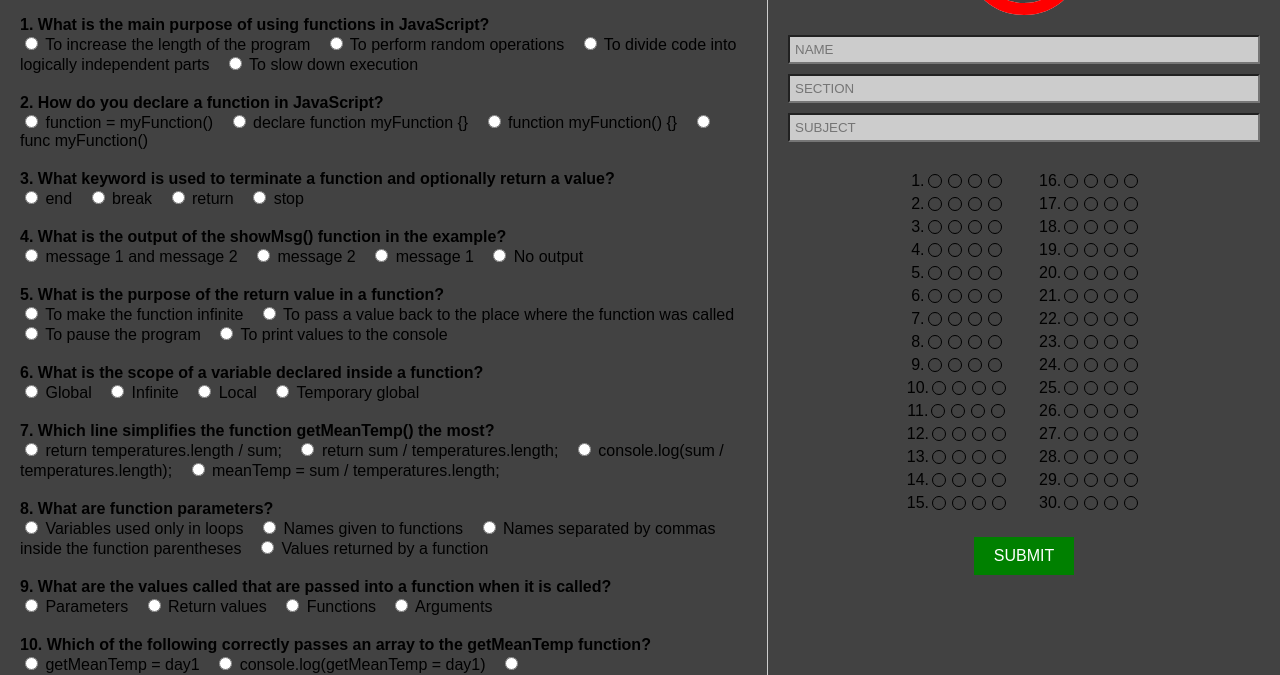
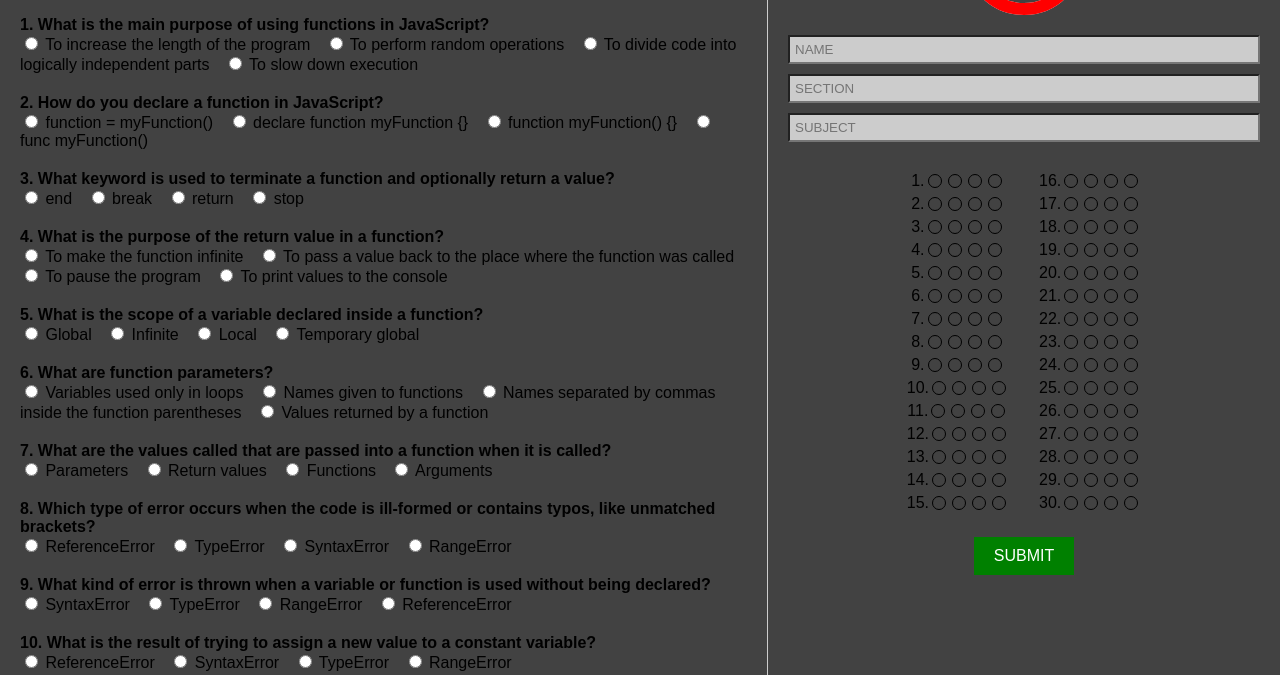
Before and after one commit to GG-STIFrvw/reviewers2, a plain HTML site: page websys.html in a window 1280 px wide. Shown: the part 125-800 px from the top of the page. Drawn offline with Linux system fonts and the light colour scheme.

Commit message:
updated the questions in websys html

```diff
--- a/websys.html
+++ b/websys.html
@@ -175,11 +175,6 @@ const questions = [
     answer: "c"
   },
   {
-    question: "What is the output of the showMsg() function in the example?",
-    choices: { a: "message 1 and message 2", b: "message 2", c: "message 1", d: "No output" },
-    answer: "c"
-  },
-  {
     question: "What is the purpose of the return value in a function?",
     choices: { a: "To make the function infinite", b: "To pass a value back to the place where the function was called", c: "To pause the program", d: "To print values to the console" },
     answer: "b"
@@ -190,11 +185,6 @@ const questions = [
     answer: "c"
   },
   {
-    question: "Which line simplifies the function getMeanTemp() the most?",
-    choices: { a: "return temperatures.length / sum;", b: "return sum / temperatures.length;", c: "console.log(sum / temperatures.length);", d: "meanTemp = sum / temperatures.length;" },
-    answer: "b"
-  },
-  {
     question: "What are function parameters?",
     choices: { a: "Variables used only in loops", b: "Names given to functions", c: "Names separated by commas inside the function parentheses", d: "Values returned by a function" },
     answer: "c"
@@ -203,11 +193,6 @@ const questions = [
     question: "What are the values called that are passed into a function when it is called?",
     choices: { a: "Parameters", b: "Return values", c: "Functions", d: "Arguments" },
     answer: "d"
-  },
-  {
-    question: "Which of the following correctly passes an array to the getMeanTemp function?",
-    choices: { a: "getMeanTemp = day1", b: "console.log(getMeanTemp = day1)", c: "console.log(getMeanTemp(day1))", d: "meanTemp(getMeanTemp, day1)" },
-    answer: "c"
   },
   {
     question: "Which type of error occurs when the code is ill-formed or contains typos, like unmatched brackets?",
@@ -259,8 +244,6 @@ const questions = [
     choices: { a: "SyntaxError", b: "ReferenceError", c: "RangeError", d: "TypeError" },
     answer: "d"
   },
-
-  // Additional 10 questions
   {
     question: "What is the term for errors that occur while the script is running?",
     choices: { a: "Runtime errors", b: "Syntax errors", c: "Compile-time errors", d: "Declaration errors" },
@@ -309,6 +292,21 @@ const questions = [
   {
     question: "Which feature lets you track how a variable's value changes during execution?",
     choices: { a: "Breakpoints", b: "Step Into", c: "Watch Expressions", d: "Memory Snapshots" },
+    answer: "c"
+  },
+  {
+    question: "What is the default return value of a function that does not explicitly return anything?",
+    choices: { a: "0", b: "null", c: "undefined", d: "false" },
+    answer: "c"
+  },
+  {
+    question: "What is the main benefit of using named functions over anonymous functions in JavaScript?",
+    choices: { a: "Better performance", b: "Easier to debug with stack traces", c: "They run faster", d: "They use less memory" },
+    answer: "b"
+  },
+  {
+    question: "Which of the following is a valid arrow function syntax for a function with no parameters?",
+    choices: { a: "() -> {}", b: "{} => {}", c: "() => {}", d: "=> () {}" },
     answer: "c"
   }
 ];
```
